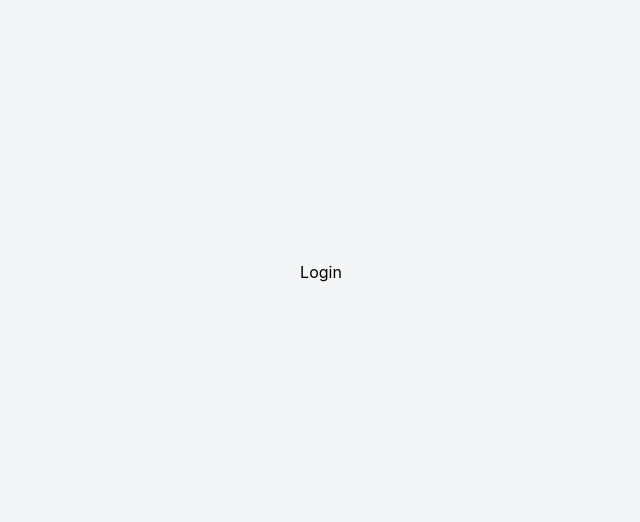
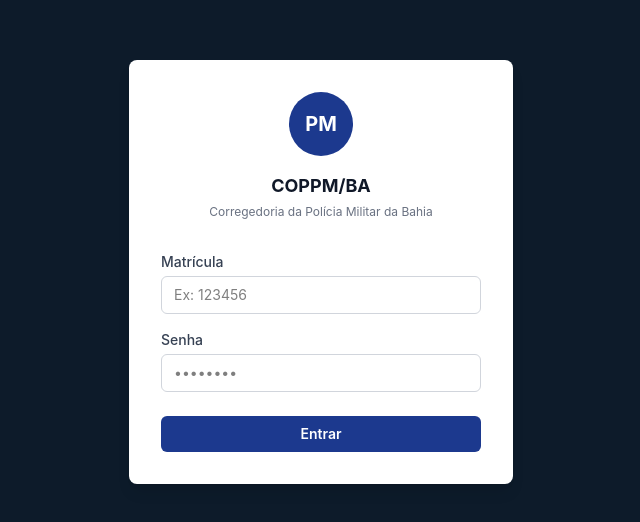
Before and after one commit to Pedroaruana/Corregedoria-PMBA, a React (Vite) app: page /login in a window 1280 px wide. Shown: the part 128-650 px from the top of the page, without its empty margins (319-959 px from the left). Built offline with nearby package versions, Linux system fonts and the light colour scheme.

Commit message:
feat: pagina de login com campos de matricula e senha

```diff
--- a/src/pages/Login.tsx
+++ b/src/pages/Login.tsx
@@ -1,7 +1,44 @@
 export function Login() {
   return (
-    <div className="min-h-screen flex items-center justify-center bg-gray-100">
-      <p>Login</p>
+    <div className="min-h-screen bg-[#0d1b2a] flex items-center justify-center">
+      <div className="bg-white rounded-lg shadow-lg w-full max-w-sm p-8">
+        <div className="text-center mb-8">
+          <div className="w-16 h-16 bg-blue-900 rounded-full flex items-center justify-center mx-auto mb-4">
+            <span className="text-white font-bold text-xl">PM</span>
+          </div>
+          <h1 className="text-lg font-bold text-gray-900">COPPM/BA</h1>
+          <p className="text-xs text-gray-500 mt-1">Corregedoria da Polícia Militar da Bahia</p>
+        </div>
+
+        <form className="flex flex-col gap-4">
+          <div>
+            <label className="block text-sm font-medium text-gray-700 mb-1">
+              Matrícula
+            </label>
+            <input
+              type="text"
+              placeholder="Ex: 123456"
+              className="w-full border border-gray-300 rounded-md px-3 py-2 text-sm focus:outline-none focus:ring-2 focus:ring-blue-500"
+            />
+          </div>
+          <div>
+            <label className="block text-sm font-medium text-gray-700 mb-1">
+              Senha
+            </label>
+            <input
+              type="password"
+              placeholder="••••••••"
+              className="w-full border border-gray-300 rounded-md px-3 py-2 text-sm focus:outline-none focus:ring-2 focus:ring-blue-500"
+            />
+          </div>
+          <button
+            type="submit"
+            className="w-full bg-blue-900 text-white py-2 rounded-md text-sm font-semibold hover:bg-blue-800 transition-colors mt-2"
+          >
+            Entrar
+          </button>
+        </form>
+      </div>
     </div>
   )
 }
```
